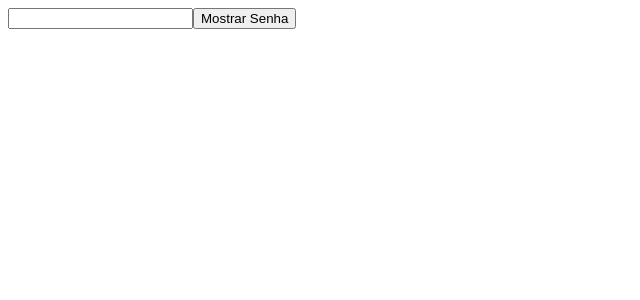
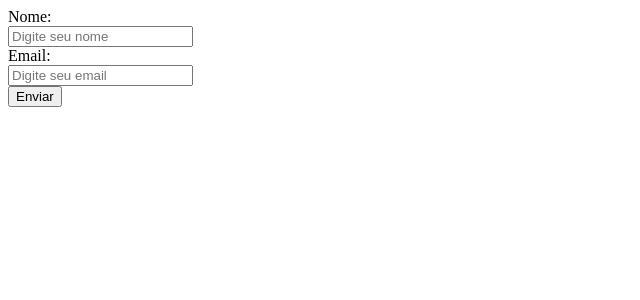
Before and after one commit to Golozeimas/Desafios_diarios, a React (Vite) app in the folder ReactJS/: page / in a window 1280 px wide. Shown: the top 300 px of the page, without its empty margins (0-640 px from the left). Built offline with nearby package versions, Linux system fonts and the light colour scheme.

Commit message:
feat: adicione o componente Form e renderize-o no ponto de entrada principal.

```diff
--- a/ReactJS/src/components/Form.tsx
+++ b/ReactJS/src/components/Form.tsx
@@ -1,17 +1,17 @@
 import { useState } from "react";
 
-function Form(){
+function Form() {
     const [nome, setNome] = useState("")
     const [email, setEmail] = useState("")
     const [form, setForm] = useState(false);
 
-    function enviarDados(e){
+    function enviarDados(e) {
         e.preventDefault();
-        if(nome === ""){
+        if (nome.trim() === "") {
             alert("Digite seu nome")
             return
         }
-        if(email === ""){
+        if (email.trim() === "") {
             alert("Digite seu email")
             return
         }
@@ -22,19 +22,28 @@ function Form(){
         <div>
             <form onSubmit={enviarDados}>
                 <label>Nome:</label>
+                <br />
+
                 <input type="text"
-                value={nome}
-                onChange={(e)=> setNome(e.target.value)}
-                placeholder="Digite seu nome"
+                    value={nome}
+                    onChange={(e) => {
+                        setNome(e.target.value)
+                        setForm(false)
+                    }}
+                    placeholder="Digite seu nome"
                 />
                 <br />
 
                 <label>Email:</label>
                 <br />
                 <input type="email"
-                value={email}
-                onChange={(e)=> setEmail(e.target.value)}
-                placeholder="Digite seu email"
+                    value={email}
+                    onChange={(e) => {
+                        setEmail(e.target.value)
+                        setForm(false)
+                    }
+                    }
+                    placeholder="Digite seu email"
                 />
                 <br />
 
--- a/ReactJS/src/main.tsx
+++ b/ReactJS/src/main.tsx
@@ -1,8 +1,9 @@
 import { StrictMode } from 'react'
 import { createRoot } from 'react-dom/client'
-import MostrarSenha from './components/Senha'
+import Form from './components/Form'
+
 createRoot(document.getElementById('root')!).render(
   <StrictMode>
-    <MostrarSenha />
+    <Form />
   </StrictMode>,
 )
```
